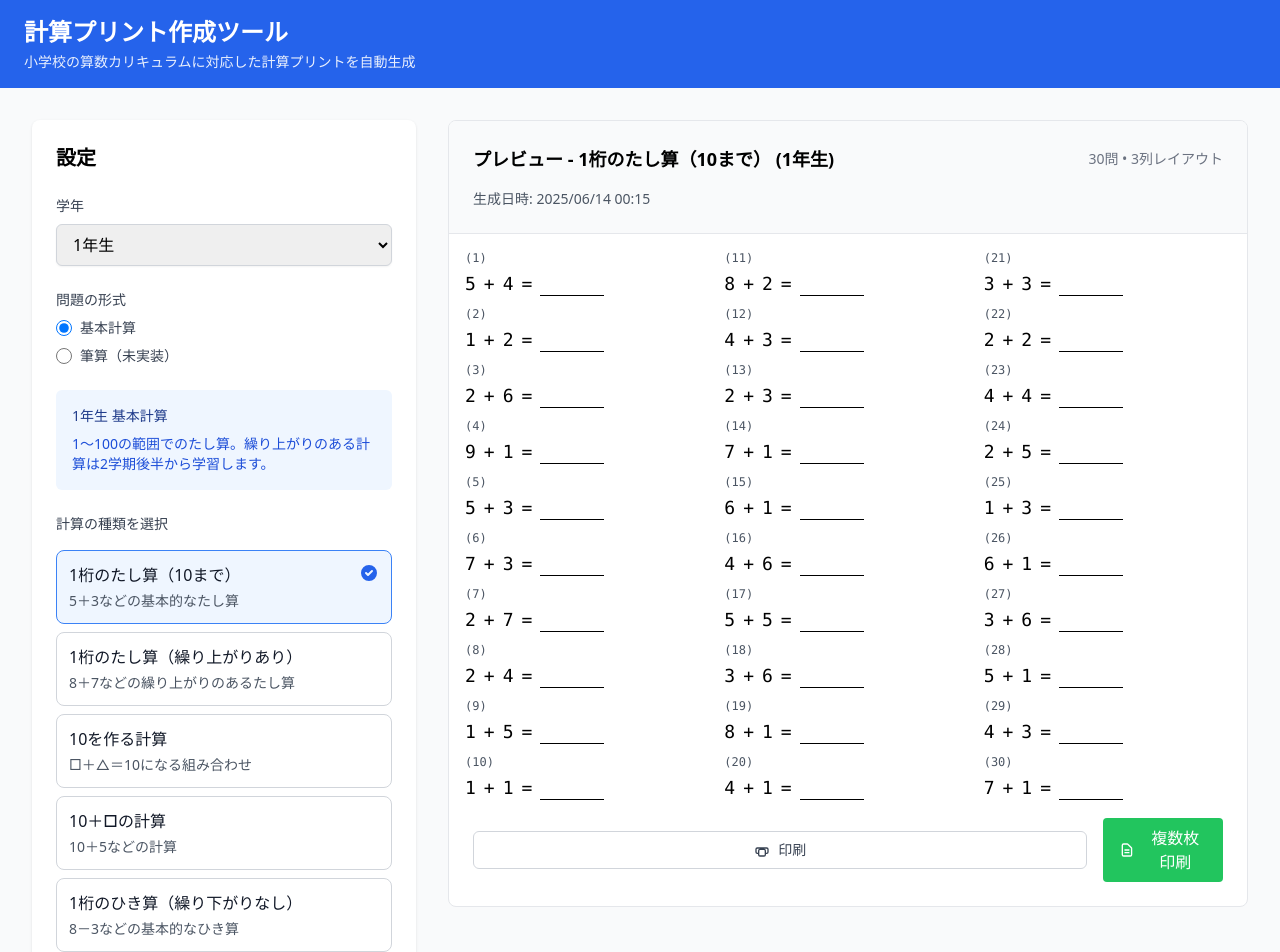
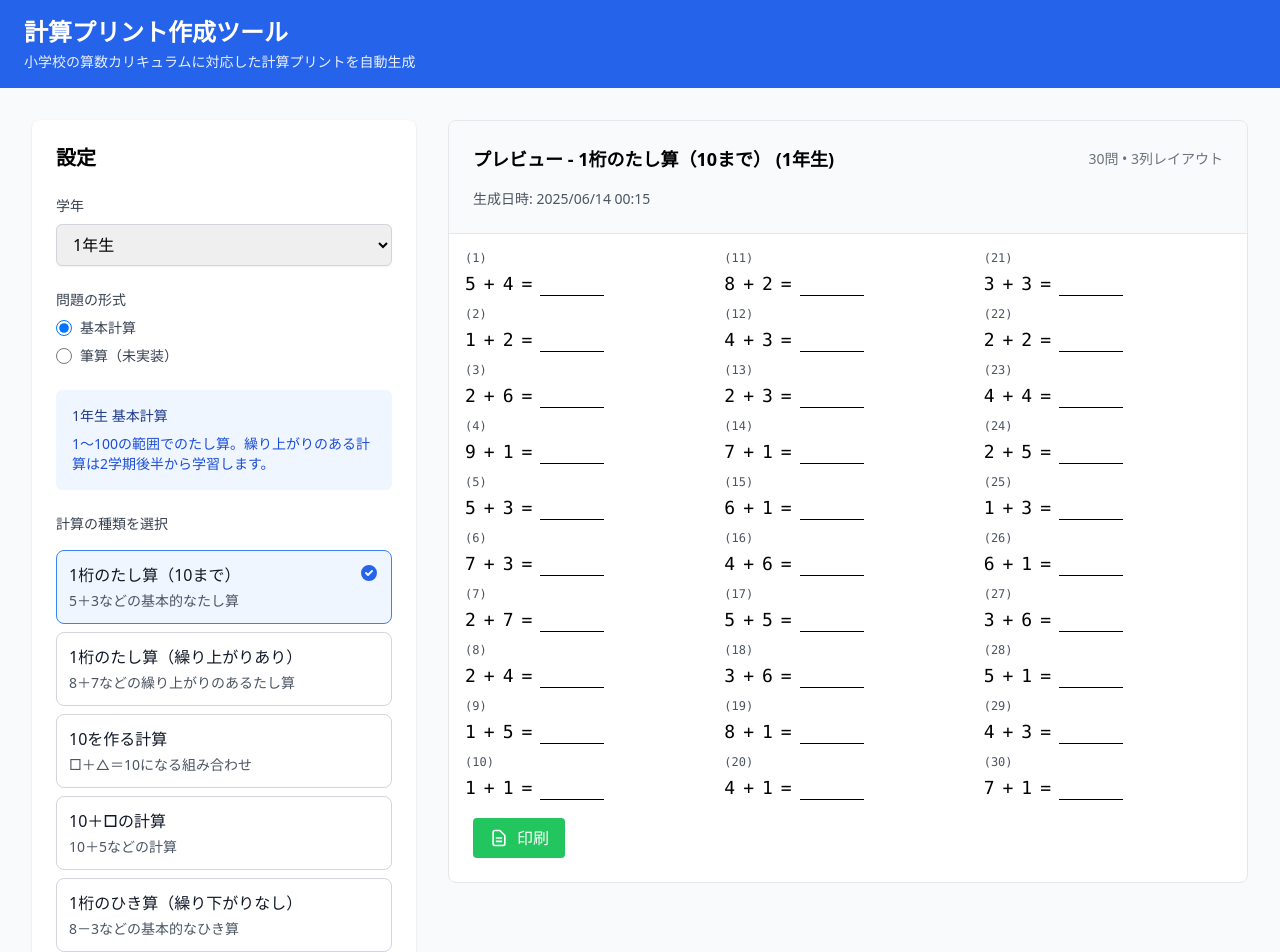
Before and after one commit to knishioka/math-worksheet, a React (Vite) app: page / in a window 1280 px wide. Shown: the top 952 px of the page. Built offline with nearby package versions, Linux system fonts and the light colour scheme; the HTML template or start-up script is replaced by a standard one.

Commit message:
refactor: 単一印刷ボタンを削除し、複数枚印刷をデフォルトに変更
- SinglePrintButtonコンポーネントのimportと使用を削除
- ボタンラベルを「複数枚印刷」から「印刷」に変更
- すべてのテストが引き続き合格

```diff
--- a/src/components/Preview/WorksheetPreview.tsx
+++ b/src/components/Preview/WorksheetPreview.tsx
@@ -1,7 +1,6 @@
 import React, { useState, useCallback } from 'react';
 import type { WorksheetData, WorksheetSettings } from '../../types';
 import { ProblemList } from './ProblemList';
-import { SinglePrintButton } from '../Export/SinglePrintButton';
 import { MultiPagePrintDialog } from './MultiPagePrintDialog';
 import { MultiPrintButton } from '../Export/MultiPrintButton';
 import { generateProblems } from '../../lib/generators';
@@ -130,13 +129,8 @@ export const WorksheetPreview: React.FC<WorksheetPreviewProps> = ({
           </div>
         </div>
 
-        {/* Print Buttons - Below problems */}
+        {/* Print Button - Below problems */}
         <div className="p-6 pt-0 no-print">
-          <div className="flex items-center gap-4">
-            <SinglePrintButton
-              worksheet={worksheetData}
-              showAnswers={showAnswers}
-            />
           <button
             onClick={() => setIsMultiPageDialogOpen(true)}
             className="flex items-center px-4 py-2 bg-green-500 text-white rounded hover:bg-green-600 transition-colors"
@@ -154,9 +148,8 @@ export const WorksheetPreview: React.FC<WorksheetPreviewProps> = ({
                 d="M9 12h6m-6 4h6m2 5H7a2 2 0 01-2-2V5a2 2 0 012-2h5.586a1 1 0 01.707.293l5.414 5.414a1 1 0 01.293.707V19a2 2 0 01-2 2z"
               />
             </svg>
-              複数枚印刷
+            印刷
           </button>
-          </div>
         </div>
       </div>
 
```
Lines whose indentation alone changed are shown as unchanged.
